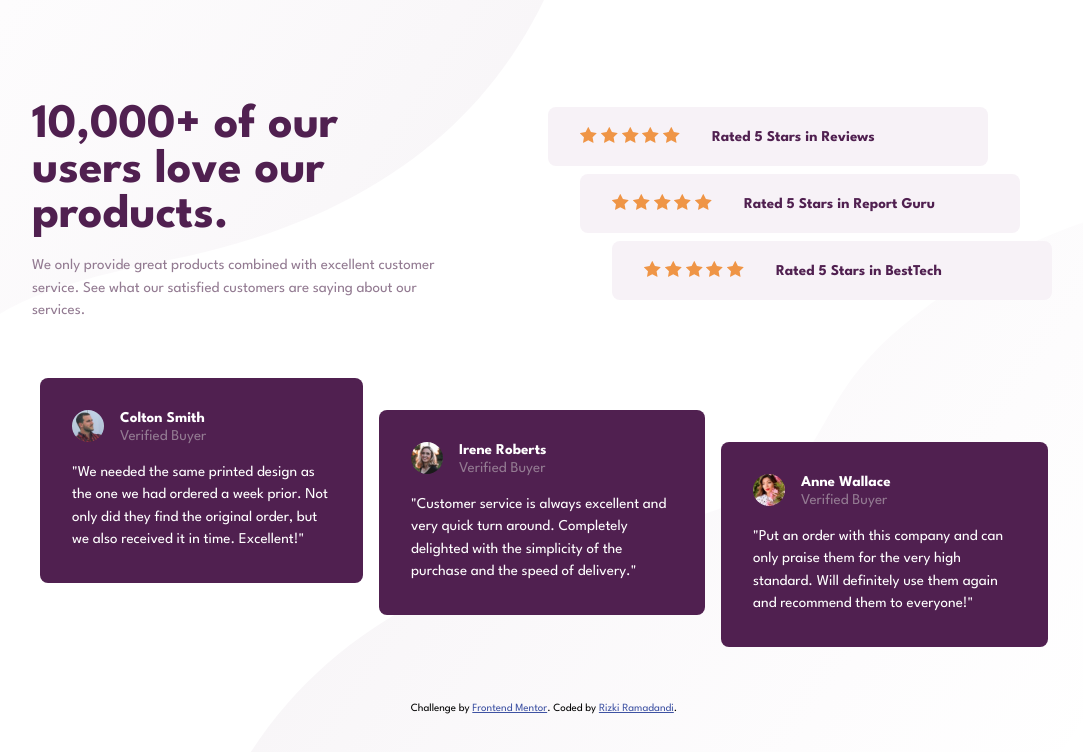
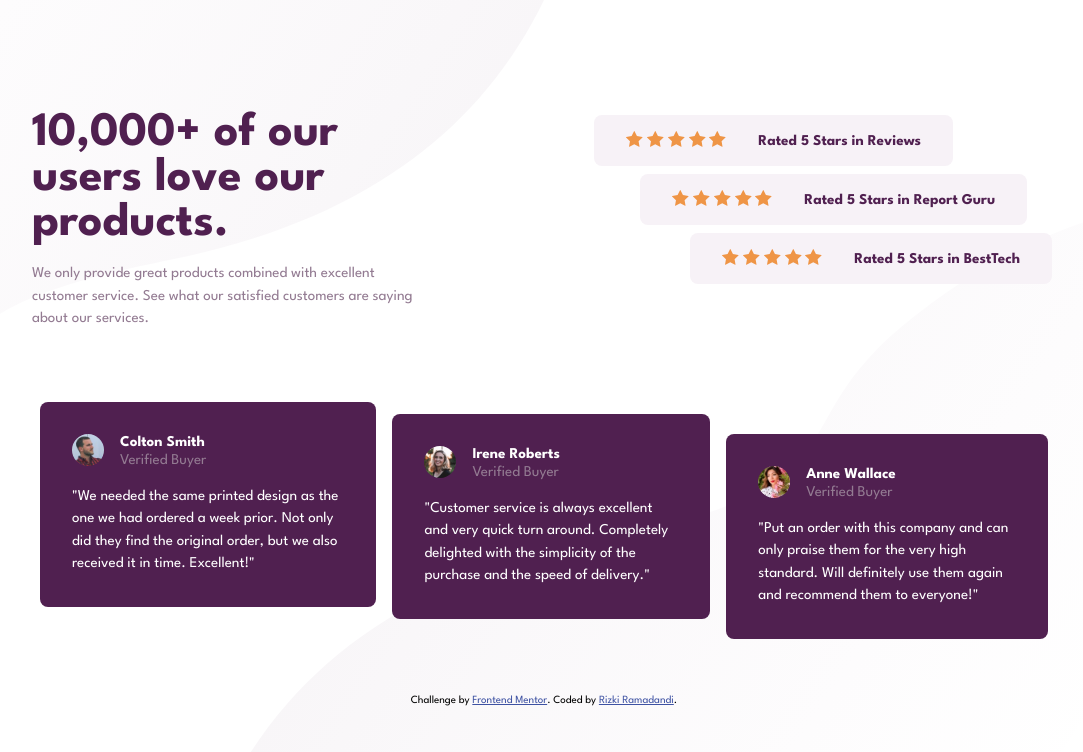
Before and after one commit to rizkiramadandi/frontend-mentor-social-proof-section, a plain HTML site: page index.html in a window 1280 px wide. Shown: the whole page, without its empty margins (96-1179 px from the left). Drawn offline with Linux system fonts and the light colour scheme.

Commit message:
edit styles

```diff
--- a/styles.css
+++ b/styles.css
@@ -14,7 +14,6 @@
   --weight-thin: 400;
   --weight-normal: 500;
   --weight-bold: 700;
-
 }
 
 body {
@@ -34,7 +33,7 @@ body::before {
   position: absolute;
   width: 75%;
   height: 75%;
-    background: url("images/bg-pattern-bottom-desktop.svg");
+  background: url('images/bg-pattern-bottom-desktop.svg');
   background-size: cover;
   bottom: 0;
   right: 0;
@@ -46,7 +45,7 @@ body::after {
   position: absolute;
   width: 50%;
   height: 75%;
-    background: url("images/bg-pattern-bottom-desktop.svg");
+  background: url('images/bg-pattern-bottom-desktop.svg');
   background-size: cover;
   top: 0;
   left: 0;
@@ -63,6 +62,7 @@ main {
   display: grid;
   grid-auto-flow: column;
   grid-auto-columns: 1fr;
+  margin-bottom: 2rem;
 }
 
 .header-container {
@@ -90,24 +90,26 @@ main {
 
 .star-review-container {
   background-color: var(--light-grayish-magenta);
-    padding: .75rem 1rem;
-    border-radius: .5rem;
-    margin: .25rem;
+  padding: 0.75rem 1rem;
+  border-radius: 0.5rem;
+  margin: 0.25rem;
   display: flex;
   align-items: center;
   position: relative;
-}
-
-.star-review-container:nth-child(1) {
-    left: -4rem;
+  width: max-content;
 }
 
 .star-review-container:nth-child(2) {
-    left: -2rem;
+  margin-left: 50px;
 }
 
-.star-container, .top-review-container {
-    padding: .5rem 1rem;
+.star-review-container:nth-child(3) {
+  margin-left: 100px;
+}
+
+.star-container,
+.top-review-container {
+  padding: 0.25rem 1rem;
 }
 
 .top-review-container {
@@ -116,9 +118,7 @@ main {
 }
 
 .bottom-section {
-    display: grid;
-    grid-auto-flow: column;
-    margin-top: calc(4rem + 1rem);
+  display: flex;
 }
 
 .review-container {
@@ -126,18 +126,19 @@ main {
   flex-direction: column;
   background-color: var(--very-dark-magenta);
   color: var(--white);
-    margin: .5rem;
+  margin: 0.5rem;
   padding: 2rem;
-    border-radius: .5rem;
+  border-radius: 0.5rem;
   position: relative;
-}
-
-.review-container:nth-child(1) {
-    top: -4rem;
+  height: max-content;
 }
 
 .review-container:nth-child(2) {
-    top: -2rem;
+  margin-top: 20px;
+}
+
+.review-container:nth-child(3) {
+  margin-top: 40px;
 }
 
 .review-top {
@@ -157,7 +158,7 @@ main {
 
 .review-name {
   font-weight: var(--weight-bold);
-    margin-bottom: .25rem;
+  margin-bottom: 0.25rem;
 }
 
 .review-type {
@@ -191,20 +192,21 @@ footer {
     margin: 0;
   }
   .star-review-container {
-        left: 0 !important;
+    margin: 0.25rem !important;
+    flex-direction: column;
+    width: auto !important;
+  }
+  .bottom-section {
     flex-direction: column;
   }
-    .bottom-section {
-        grid-auto-flow: row;
-    }
   .review-container {
-        top: 0 !important;
+    margin-top: 0 !important;
   }
   .header-container {
     margin-right: 0 !important;
   }
   body::before {
-        background-image: url("images/bg-pattern-bottom-mobile.svg") !important;
+    background-image: url('images/bg-pattern-bottom-mobile.svg') !important;
   }
   body::after {
     width: 100% !important;
```
Lines whose indentation alone changed are shown as unchanged.
